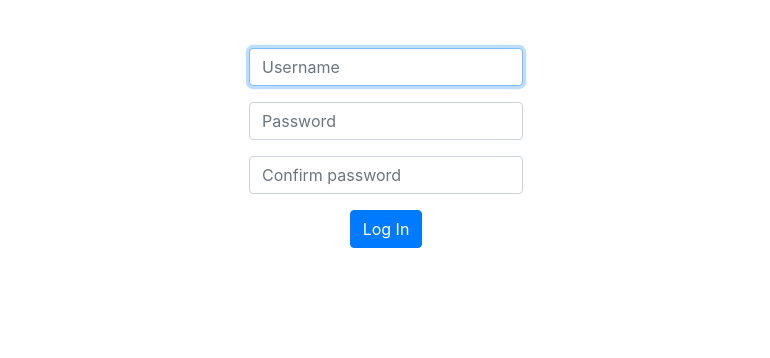
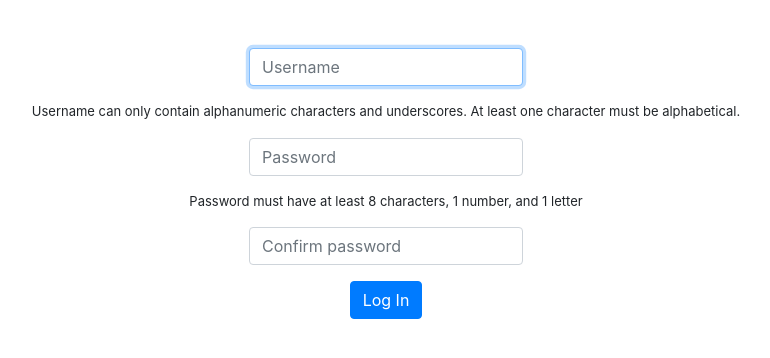
Before and after one commit to Pacil142857/CS50-Final, a Flask app: page /register in a window 1280 px wide. Shown: the part 76-434 px from the top of the page, without its empty margins (254-1024 px from the left). Run offline with Flask 2, Linux system fonts and the light colour scheme; some libraries are stand-ins or nearby versions.

```diff
--- a/templates/register.html
+++ b/templates/register.html
@@ -5,16 +5,19 @@
 {% endblock %}
 
 {% block main %}
-    <form action="/register" method="post">
-        <div class="form-group">
-            <input autocomplete="off" autofocus class="form-control" name="username" placeholder="Username" type="text">
+    <form action='/register' method='post'>
+        <div class='form-group'>
+            <input autocomplete='off' autofocus class='form-control' name='username' placeholder='Username' type='text'>
         </div>
-        <div class="form-group">
-            <input class="form-control" name="password" placeholder="Password" type="password">
+        <p style='font-size: small;'>Username can only contain alphanumeric characters and underscores.
+        At least one character must be alphabetical.</p>
+        <div class='form-group'>
+            <input class='form-control' name='password' placeholder='Password' type='password'>
         </div>
-        <div class="form-group">
-            <input class="form-control" name="confirmation" placeholder="Confirm password" type="password">
+        <div class='form-group'>
+        <p style='font-size: small;'>Password must have at least 8 characters, 1 number, and 1 letter</p>
+            <input class='form-control' name='confirmation' placeholder='Confirm password' type='password'>
         </div>
-        <button class="btn btn-primary" type="submit">Log In</button>
+        <button class='btn btn-primary' type='submit'>Log In</button>
     </form>
 {% endblock %}
```
